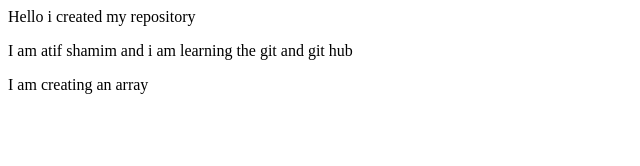
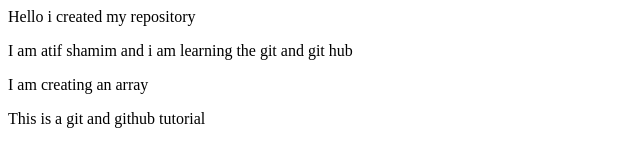
Before and after one commit to AtifShamim321/MyRepos, a plain HTML site: page index.html in a window 1280 px wide. Shown: the whole page, without its empty margins (0-640 px from the left). Drawn offline with Linux system fonts and the light colour scheme.

Commit message:
Update index.html

```diff
--- a/index.html
+++ b/index.html
@@ -1,3 +1,4 @@
 <p>Hello i created my repository </p>
 <p>I am atif shamim and i am learning the git and git hub</p>
 <p>I am creating an array</p>
+<p>This is a git and github tutorial</p>
```
